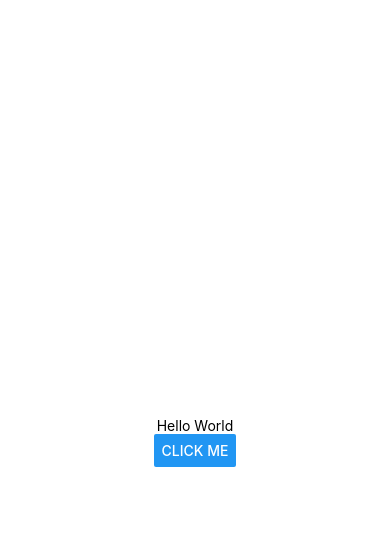
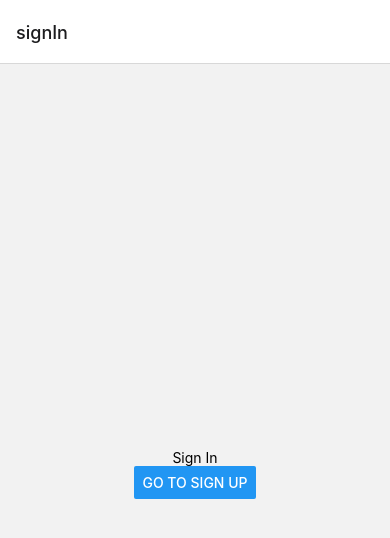
Before and after one commit to Ardad2/react-native-experiment, a React Native app: screen / in a window 390 px wide. Shown: the top 538 px of the page. Built offline with nearby package versions, Linux system fonts and the light colour scheme.

Commit message:
added stack navigation

```diff
--- a/App.js
+++ b/App.js
@@ -1,15 +1,22 @@
-import { NavigationContainer } from '@react-navigation/native';
 import React from 'react';
 import { StatusBar } from 'expo-status-bar';
 import { Button, StyleSheet, Text, View } from 'react-native';
 import SignIn from './Screens/SignIn';
+import SignUp from './Screens/SignUp';
+import { NavigationContainer } from '@react-navigation/native';
+import { createStackNavigator } from '@react-navigation/stack';
 
 export default function App() {
+
+  const Stack = createStackNavigator();
+
   return (
-    <View style={styles.mainView}>
-      <Text>Hello World</Text>
-      <Button title="click me"/>
-    </View>
+    <NavigationContainer>
+      <Stack.Navigator>
+        <Stack.Screen name="signIn" component={SignIn}/>
+        <Stack.Screen name="signUp" component={SignUp}/>
+      </Stack.Navigator>
+    </NavigationContainer>
   );
 }
 
```
